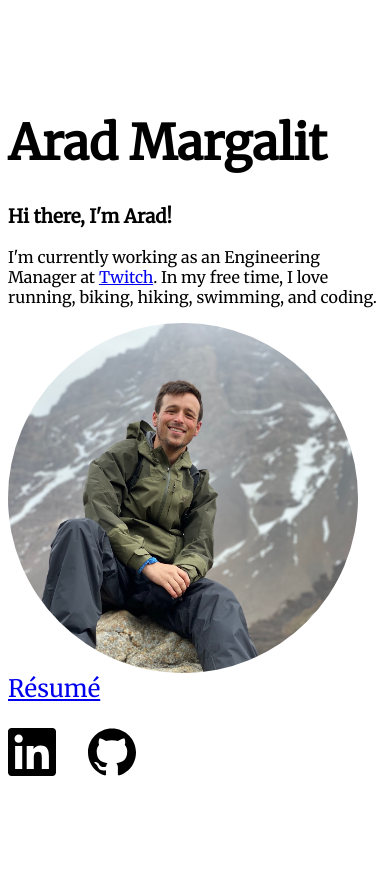
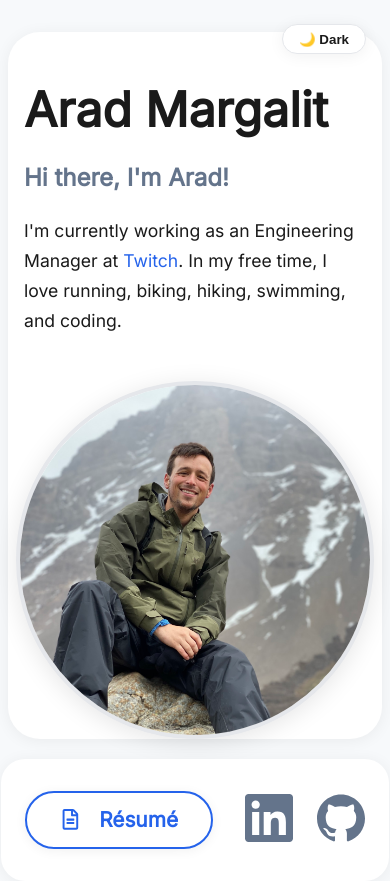
Before and after one commit to aradmargalit/portfolio, a Next.js app: page / in a window 390 px wide. Built offline with nearby package versions, Linux system fonts and the light colour scheme.

Commit message:
Redesign (#3)
* checkpoint

* checkpoint 2

* icons

* finish redesign

* checkpint 4

* hotlinks on top

* moar styling

* more icons

* remove unused font

* push client to leaf

* restore sort order

* linfix

* mobile fixes

```diff
--- a/src/app/layout.tsx
+++ b/src/app/layout.tsx
@@ -1,14 +1,16 @@
-import { Metadata } from 'next';
+import '@fontsource/inter';
+
 import React from 'react';
 
-export const metadata: Metadata = {
-  title: 'Arad Margalit',
-};
+import ThemeToggle from '../components/ThemeToggle';
 
 export default function RootLayout({ children }: { children: React.ReactNode }) {
   return (
     <html lang="en">
-      <body>{children}</body>
+      <body>
+        <ThemeToggle />
+        {children}
+      </body>
     </html>
   );
 }
--- /dev/null
+++ b/src/app/metadata.ts
@@ -0,0 +1,5 @@
+import { Metadata } from 'next';
+
+export const metadata: Metadata = {
+  title: 'Arad Margalit',
+};
--- a/src/app/page.scss
+++ b/src/app/page.scss
@@ -1,17 +1,74 @@
 @use '../constants.scss';
+
+/* Modern, themeable base styles for light/dark mode */
+:root {
+  --color-bg: #f7f9fb;
+  --color-bg-alt: #fff;
+  --color-text: #1a1a1a;
+  --color-primary: #2563eb;
+  --color-secondary: #64748b;
+  --color-border: #e5e7eb;
+  --color-card: #fff;
+  --color-link: #2563eb;
+  --color-link-hover: #1e40af;
+  --shadow-card: 0 2px 16px 0 rgba(0,0,0,0.06);
+}
+
+[data-theme='dark'] {
+  --color-bg: #18181b;
+  --color-bg-alt: #23272f;
+  --color-text: #f3f4f6;
+  --color-primary: #60a5fa;
+  --color-secondary: #94a3b8;
+  --color-border: #334155;
+  --color-card: #23272f;
+  --color-link: #60a5fa;
+  --color-link-hover: #2563eb;
+  --shadow-card: 0 2px 16px 0 rgba(0,0,0,0.25);
+}
+
+html, body {
+  background: var(--color-bg);
+  color: var(--color-text);
+  font-family: 'Inter', 'Segoe UI', 'Roboto', 'Helvetica Neue', Arial, sans-serif;
+  transition: background 0.2s, color 0.2s;
+}
+
+.landing h1, .landing h3, .landing p, .landing .resume-link, .landing .socials, .landing {
+  font-family: 'Inter', 'Segoe UI', 'Roboto', 'Helvetica Neue', Arial, sans-serif;
+}
+
+a {
+  color: var(--color-link);
+  text-decoration: none;
+  transition: color 0.2s;
+}
+a:hover {
+  color: var(--color-link-hover);
+}
 
 .landing {
   @include constants.page-styles;
 
-  height: 100vh;
+  height: 80vh;
 
   display: flex;
   flex-direction: column;
   justify-content: space-around;
 
+  background: var(--color-bg-alt);
+  border-radius: 2rem;
+  box-shadow: var(--shadow-card);
+  padding: 2.5rem;
+  margin-top: 2rem;
+  margin-bottom: 2rem;
+
   .grid {
     display: grid;
     grid-template: auto auto / auto auto;
+
+    gap: 2.5rem;
+    align-items: center;
 
     /* Responsive layout - makes a one column layout instead of a two-column layout */
     @media (max-width: 800px) {
@@ -31,29 +88,96 @@
     }
 
     .resume-socials {
+      background: var(--color-card);
+      border-radius: 1.5rem;
+      box-shadow: var(--shadow-card);
+      padding: 2rem 1.5rem;
       display: flex;
-      flex-direction: column;
-      justify-content: space-between;
+      flex-direction: row;
+      align-items: center;
+      gap: 2rem;
 
       .resume-link {
-        font-size: x-large;
-        margin-bottom: 1em;
+        font-size: 1.3rem;
+        font-weight: 700;
+        color: var(--color-primary);
+        background: var(--color-bg-alt);
+        border: 2px solid var(--color-primary);
+        padding: 0.7em 1.6em;
+        border-radius: 999px;
+        display: inline-flex;
+        align-items: center;
+        gap: 0.5em;
+        box-shadow: 0 2px 12px 0 rgba(0,0,0,0.06);
+        transition: background 0.2s, color 0.2s, border 0.2s;
+        cursor: pointer;
+        text-decoration: none;
+        outline: none;
+
+        &:hover, &:focus {
+          background: var(--color-primary);
+          color: #fff;
+          border-color: var(--color-primary);
+        }
       }
 
       .socials {
         display: flex;
-        justify-content: left;
-        align-items: center;
+        gap: 1.5rem;
 
         a {
-          margin-right: 2em;
-          color: black;
+          color: var(--color-secondary);
+          transition: color 0.2s;
 
           &:hover {
-            color: darkslategray;
+            color: var(--color-primary);
           }
         }
       }
     }
   }
+
+  h1 {
+    font-family: 'Inter', 'Segoe UI', 'Roboto', 'Helvetica Neue', Arial, sans-serif;
+    font-size: 3rem;
+    font-weight: 800;
+    margin-bottom: 0.5em;
+  }
+
+  h3 {
+    font-size: 1.5rem;
+    color: var(--color-secondary);
+    margin-bottom: 1em;
+  }
+
+  p {
+    font-size: 1.1rem;
+    line-height: 1.7;
+    margin-bottom: 1.5em;
+  }
+
+  .main-photo {
+    border-radius: 50%;
+    box-shadow: 0 4px 24px 0 rgba(0,0,0,0.10);
+    border: 4px solid var(--color-border);
+    width: 320px;
+    height: 320px;
+    object-fit: cover;
+    background: var(--color-card);
+
+    @media (max-width: 800px) {
+      width: 200px;
+      height: 200px;
+    }
+  }
 }
+
+/* Responsive tweaks */
+@media (max-width: 800px) {
+  .landing {
+    padding: 1rem;
+  }
+  .landing .grid {
+    gap: 1.2rem;
+  }
+}
--- a/src/app/page.tsx
+++ b/src/app/page.tsx
@@ -1,4 +1,3 @@
-import '@fontsource/merriweather';
 import './page.scss';
 
 import { SiGithub } from '@react-icons/all-files/si/SiGithub';
@@ -6,6 +5,7 @@ import { SiLinkedin } from '@react-icons/all-files/si/SiLinkedin';
 import Image from 'next/image';
 import Link from 'next/link';
 import React from 'react';
+import { FaRegFileAlt } from 'react-icons/fa';
 
 import profile from './profile.jpeg';
 
@@ -24,6 +24,7 @@ export default function Landing() {
         <Image className="main-photo" src={profile} alt="Picture of Arad hiking" placeholder="blur" />
         <div className="resume-socials">
           <Link className="resume-link" href="/resume">
+            <FaRegFileAlt style={{ marginRight: 8, verticalAlign: 'middle' }} />
             <span>Résumé</span>
           </Link>
           <div className="socials">
--- a/src/app/resume/page.scss
+++ b/src/app/resume/page.scss
@@ -2,18 +2,145 @@
 
 .resume {
   @include constants.page-styles;
+  font-family: 'Inter', 'Segoe UI', 'Roboto', 'Helvetica Neue', Arial, sans-serif;
+  color: var(--color-text);
 
   &__header {
     display: flex;
-    justify-content: left;
+    justify-content: space-between;
     align-items: center;
+    margin-bottom: 2.5rem;
+    gap: 1em;
+
+    .header-left {
+      display: flex;
+      align-items: center;
+      gap: 1em;
+    }
+
+    .header-links {
+      display: flex;
+      gap: 1.5em;
+      align-items: center;
+
+      a {
+        color: var(--color-secondary);
+        font-size: 1.1rem;
+        font-weight: 500;
+        text-decoration: none;
+        padding: 0.2em 0.8em;
+        border-radius: 999px;
+        transition: background 0.2s, color 0.2s;
+
+        &:hover,
+        &:focus {
+          background: var(--color-primary);
+          color: #fff;
+        }
+      }
+    }
 
     a {
-      margin-right: 2em;
+      margin-right: 0;
+      color: var(--color-primary);
+      transition: color 0.2s;
+      display: flex;
+      align-items: center;
+      height: 2.5rem;
+
+      &:hover {
+        color: var(--color-link-hover);
+      }
+    }
+
+    h1 {
+      font-size: 2.5rem;
+      font-weight: 800;
+      letter-spacing: -1px;
+      margin: 0;
+      display: flex;
+      align-items: center;
+      height: 2.5rem;
+    }
+  }
+
+  &__content {
+    display: flex;
+    flex-direction: column;
+    gap: 2.5rem;
+  }
+
+  .section.card {
+    background: var(--color-card);
+    border-radius: 1.5rem;
+    box-shadow: var(--shadow-card);
+    padding: 2rem 2.5rem;
+    min-width: 320px;
+    margin-top: 0;
+    transition: box-shadow 0.2s;
+
+    h2 {
+      font-size: 1.5rem;
+      font-weight: 700;
+      margin-bottom: 1.2rem;
+      color: var(--color-primary);
+      font-family: inherit;
+    }
+  }
+
+  .education.section.card {
+    width: auto;
+    max-width: none;
+    min-width: 320px;
+    padding: 2rem 2.5rem;
+    font-size: 1rem;
+    margin-bottom: 0;
+    margin-top: 0;
+  }
+
+  .skills.section.card {
+    padding: 2rem 2.5rem;
+    font-size: 1rem;
+    min-width: 320px;
+    max-width: none;
+    flex: 1 1 320px;
+    background: var(--color-card);
+    color: var(--color-text);
+    box-shadow: var(--shadow-card);
+    border: none;
+
+    h2 {
+      color: var(--color-primary);
+      font-size: 1.5rem;
+      margin-bottom: 1.2rem;
+    }
+
+    ul,
+    li {
+      color: var(--color-text);
     }
   }
 
   .section {
-    margin-top: 5vh;
+    margin-top: 0;
   }
 }
+
+@media (max-width: 900px) {
+  .resume__content {
+    flex-direction: column;
+    gap: 1.5rem;
+  }
+
+  .resume .section.card,
+  .resume .education.section.card,
+  .resume .skills.section.card {
+    width: 100%;
+    min-width: 0;
+    max-width: 100%;
+    box-sizing: border-box;
+    padding: 1.2rem 1rem;
+    margin-left: 0;
+    margin-right: 0;
+  }
+}
--- /dev/null
+++ b/src/components/ThemeToggle.tsx
@@ -0,0 +1,48 @@
+'use client';
+
+import React, { useEffect, useState } from 'react';
+
+const THEME_KEY = 'theme';
+
+export default function ThemeToggle() {
+  const [theme, setTheme] = useState<string>(() => {
+    if (typeof window !== 'undefined') {
+      return localStorage.getItem(THEME_KEY) || 'light';
+    }
+    return 'light';
+  });
+
+  useEffect(() => {
+    document.documentElement.setAttribute('data-theme', theme);
+    localStorage.setItem(THEME_KEY, theme);
+  }, [theme]);
+
+  const toggleTheme = () => {
+    setTheme((prev) => (prev === 'light' ? 'dark' : 'light'));
+  };
+
+  return (
+    <button
+      onClick={toggleTheme}
+      aria-label="Toggle theme"
+      suppressHydrationWarning
+      style={{
+        background: 'var(--color-card)',
+        border: '1px solid var(--color-border)',
+        borderRadius: '999px',
+        boxShadow: 'var(--shadow-card)',
+        color: 'var(--color-text)',
+        cursor: 'pointer',
+        fontWeight: 600,
+        padding: '0.5em 1.2em',
+        position: 'fixed',
+        right: 24,
+        top: 24,
+        transition: 'background 0.2s, color 0.2s',
+        zIndex: 100,
+      }}
+    >
+      {theme === 'light' ? '🌙 Dark' : '☀️ Light'}
+    </button>
+  );
+}
--- a/src/constants.scss
+++ b/src/constants.scss
@@ -1,9 +1,8 @@
 @mixin page-styles {
-  font-family: 'Merriweather';
-
   margin: auto;
   max-width: 1000px;
   height: 100%;
 
   padding-bottom: 5%;
+  padding-top: 5%
 }
```
Also changed, not shown: package.json (+4 -3 lines), src/app/resume/page.tsx (+13 -5 lines), src/components/CompanyList/CompanyList.scss (+12 -0 lines), src/components/SkillList/SkillList.scss (+27 -0 lines), src/components/SkillList/SkillList.tsx (+96 -40 lines), 1 other file (tests, documents, lock files or other folders).
